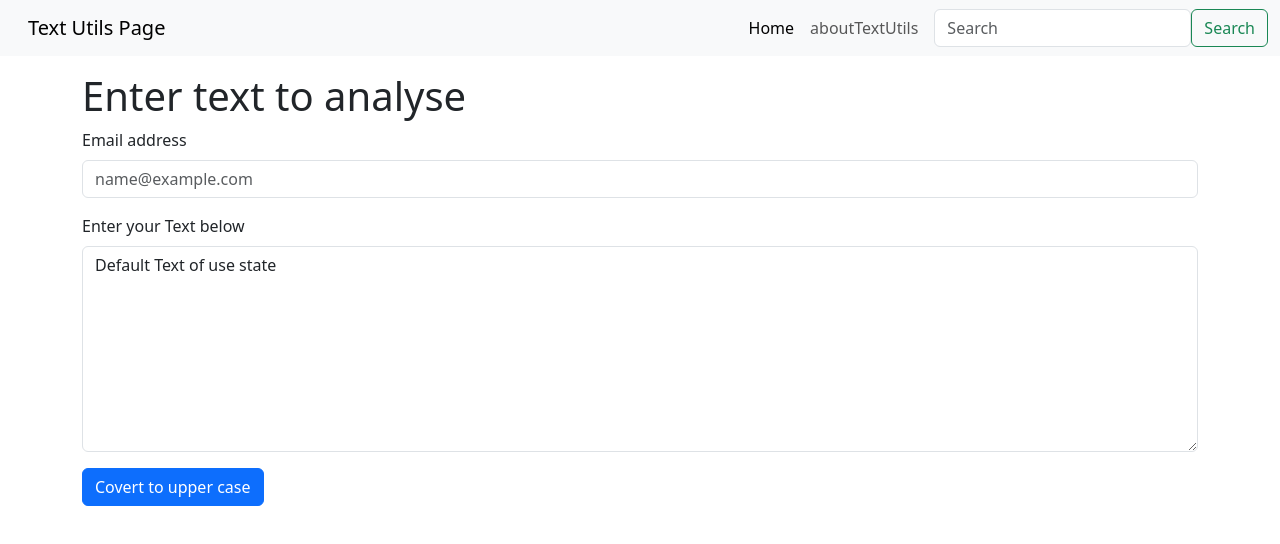
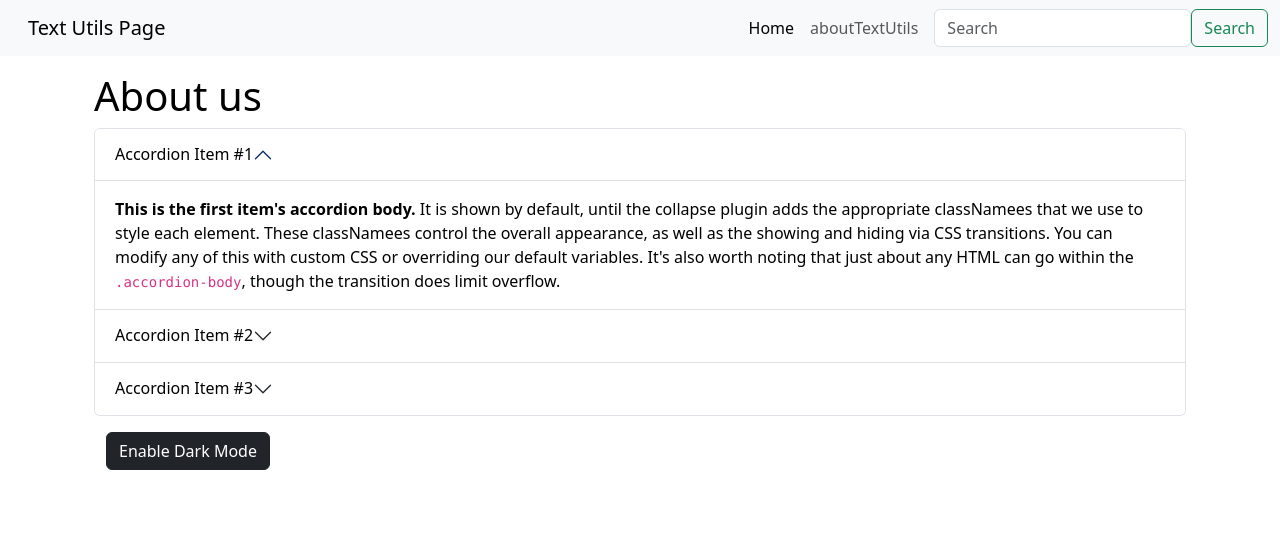
Before and after one commit to ajzen/TextUtility-App, a React (Create React App) app: page / in a window 1280 px wide. Shown: the top 544 px of the page. Built offline with nearby package versions, Linux system fonts and the light colour scheme.

Commit message:
Video 10 completed, app to enable dark mode

```diff
--- a/src/App.js
+++ b/src/App.js
@@ -1,14 +1,18 @@
 import logo from './logo.svg';
 import './App.css';
 import Navbar from './components/Navbar';
-import TextForm from './components/TextForm';
+// import TextForm from './components/TextForm';
+import About from './components/About';
 
 function  App() {
   return (
     <>
     <Navbar title="Text Utils Page" aboutText="aboutTextUtils"/>
+    {/* <div className="container my-3">
+      <TextForm heading="Enter text to analyse"/>
+    </div>     */}
     <div className="container my-3">
-      <TextForm heading="Enter text to analyse"/>
+      <About/>
     </div>
     </>
   );
--- /dev/null
+++ b/src/components/About.js
@@ -0,0 +1,82 @@
+import React, {useState} from 'react'
+
+export default function About() {
+
+    const lightModeStyle = {
+        color : 'black',
+        backgroundColor : 'white'
+    }
+    const darkModeStyle = {
+        color : 'white',
+            backgroundColor : 'black'
+    }
+
+  const [myStyle, setStyle] = useState(lightModeStyle);
+  const [btnText, setBtnText] = useState("Enable Dark Mode");
+
+  const toggleStyle = () => {
+
+    if (myStyle.backgroundColor == 'black') {
+        // disable dark mode
+        setStyle(lightModeStyle);
+        setBtnText("Enable Dark Mode")
+    } else {
+        // enable dark mode
+        setStyle(darkModeStyle);
+        setBtnText("Disable Dark Mode")
+    }
+  }
+
+
+
+  return (
+    <>
+    <div className="container" style={myStyle}>
+        <h1 className='my-2'> About us</h1>
+        <div className="accordion" id="accordionExample" >
+            <div className="accordion-item">
+                <h2 className="accordion-header" id="headingOne">
+                <button className="accordion-button" style={myStyle} type="button" data-bs-toggle="collapse" data-bs-target="#collapseOne" aria-expanded="true" aria-controls="collapseOne">
+                    Accordion Item #1
+                </button>
+                </h2>
+                <div id="collapseOne" className="accordion-collapse collapse show" aria-labelledby="headingOne" data-bs-parent="#accordionExample">
+                <div className="accordion-body" style={myStyle}>
+                    <strong>This is the first item's accordion body.</strong> It is shown by default, until the collapse plugin adds the appropriate classNamees that we use to style each element. These classNamees control the overall appearance, as well as the showing and hiding via CSS transitions. You can modify any of this with custom CSS or overriding our default variables. It's also worth noting that just about any HTML can go within the <code>.accordion-body</code>, though the transition does limit overflow.
+                </div>
+                </div>
+            </div>
+            <div className="accordion-item">
+                <h2 className="accordion-header" id="headingTwo">
+                <button className="accordion-button collapsed" type="button" style={myStyle} data-bs-toggle="collapse" data-bs-target="#collapseTwo" aria-expanded="false" aria-controls="collapseTwo">
+                    Accordion Item #2
+                </button>
+                </h2>
+                <div id="collapseTwo" className="accordion-collapse collapse" aria-labelledby="headingTwo" data-bs-parent="#accordionExample">
+                <div className="accordion-body" style={myStyle}>
+                    <strong>This is the second item's accordion body.</strong> It is hidden by default, until the collapse plugin adds the appropriate classNamees that we use to style each element. These classNamees control the overall appearance, as well as the showing and hiding via CSS transitions. You can modify any of this with custom CSS or overriding our default variables. It's also worth noting that just about any HTML can go within the <code>.accordion-body</code>, though the transition does limit overflow.
+                </div>
+                </div>
+            </div>
+            <div className="accordion-item">
+                <h2 className="accordion-header" id="headingThree">
+                <button className="accordion-button collapsed" type="button" style={myStyle} data-bs-toggle="collapse" data-bs-target="#collapseThree" aria-expanded="false" aria-controls="collapseThree">
+                    Accordion Item #3
+                </button>
+                </h2>
+                <div id="collapseThree" className="accordion-collapse collapse" aria-labelledby="headingThree" data-bs-parent="#accordionExample">
+                <div className="accordion-body" style={myStyle}>
+                    <strong>This is the third item's accordion body.</strong> It is hidden by default, until the collapse plugin adds the appropriate classNamees that we use to style each element. These classNamees control the overall appearance, as well as the showing and hiding via CSS transitions. You can modify any of this with custom CSS or overriding our default variables. It's also worth noting that just about any HTML can go within the <code>.accordion-body</code>, though the transition does limit overflow.
+                </div>
+                </div>
+            </div>
+        </div>
+        <div className="container my-3 ">
+            <button type="button" className="btn btn-dark" onClick={toggleStyle}>{btnText}</button>
+        </div>
+
+    </div>
+
+    </>
+  )
+}
--- a/src/components/TextForm.js
+++ b/src/components/TextForm.js
@@ -5,10 +5,22 @@ import React, {useState} from 'react'
 export default function TextForm(props) {
     const [myText, setText] = useState("Default Text of use state");
 
-    const handleOnClick = () => {
+    const uppercaseButtonHandleOnClick = () => {
         let newText = myText.toUpperCase();
         setText(newText);
         console.log("Upper case button clicked");
+    }
+
+    const lowercaseButtonHandleOnClick = () => {
+        let newText = myText.toLowerCase();
+        setText(newText);
+        console.log("Lower case button clicked");
+    }
+
+    const clearTextButtonHandleOnClick = () => {
+        let newText = '';
+        setText(newText);
+        console.log("Clear text button clicked");
     }
 
     const handleOnChange = (event) => {
@@ -29,7 +41,31 @@ export default function TextForm(props) {
         <label htmlFor="mybox" className="form-label">Enter your Text below</label>
         <textarea className="form-control" value={myText} onChange={handleOnChange} id="exampleFormControlTextarea1" rows="8"></textarea>
 
-        <button className={`btn btn-primary my-3`} onClick={handleOnClick} >Covert to upper case</button>
+        <button className={`btn btn-primary my-3`} onClick={uppercaseButtonHandleOnClick} >Covert to upper case</button>
+        <button className={`btn btn-primary mx-1`} onClick={lowercaseButtonHandleOnClick} >Covert to lower case</button>
+        <button className={`btn btn-primary mx-1`} onClick={clearTextButtonHandleOnClick} >Covert to clear text</button>
+    </div>
+
+    <div className="container">
+        <p>
+            Text has {myText.split(' ').length} words and {myText.length} characters
+        </p>
+    </div>
+
+    <div className="container">
+        <p>
+            Text will take {myText.length*0.008} minutes to read the text
+        </p>
+    </div>
+
+
+    <div className="container">
+        <h2>
+            Preview of the Text
+        </h2>
+        <p>
+            {myText}
+        </p>
     </div>
 
     </>
```
